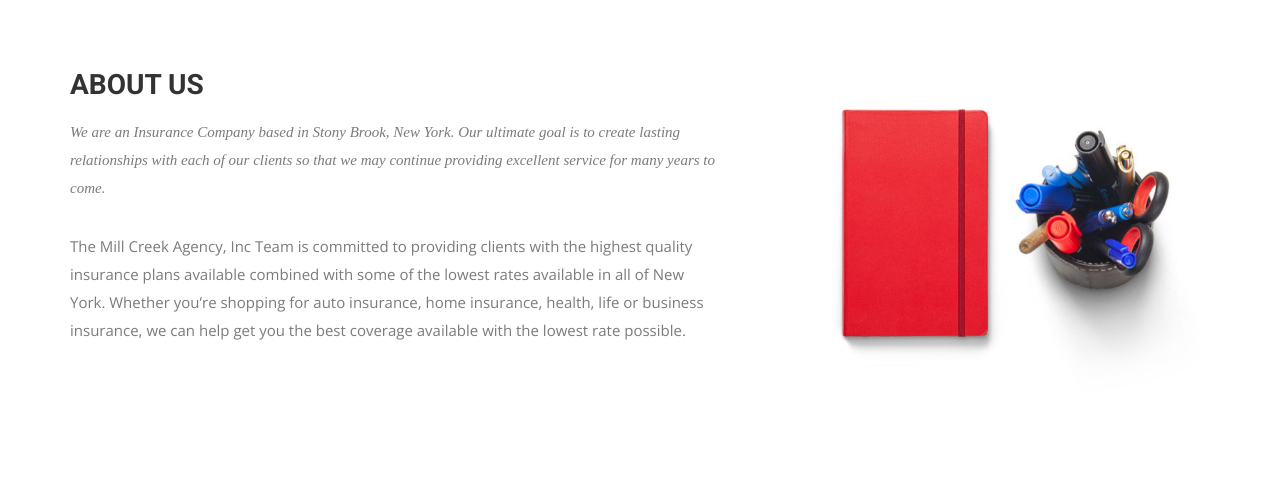
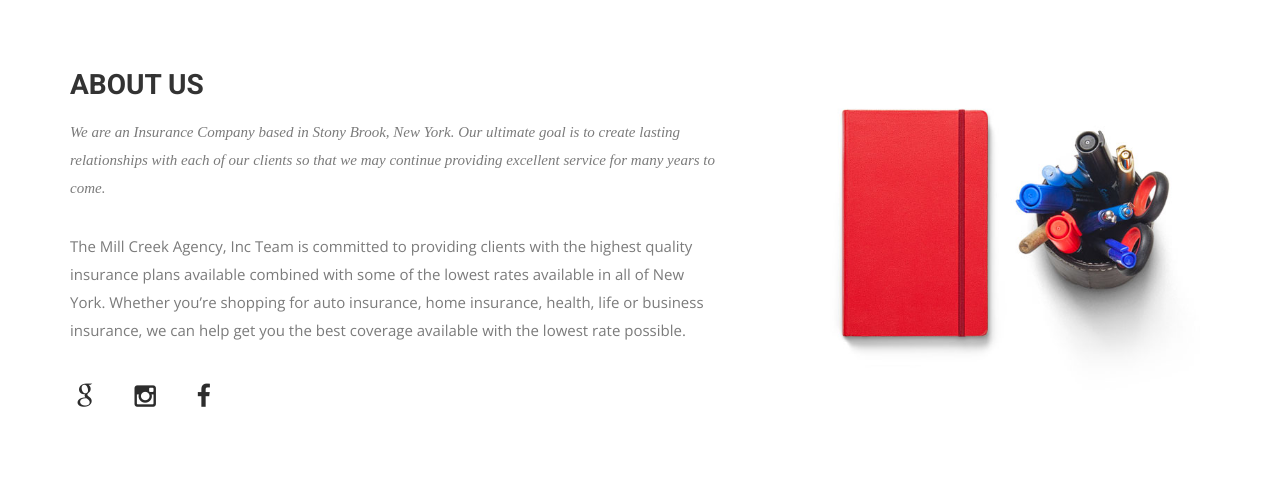
Before and after one commit to MillCreekAgency/Website, a Jekyll site: the page built from index.html, in a window 1280 px wide. Shown: the part 859-1355 px from the top of the page. Built offline with Jekyll 4.4.1, drawn with Linux system fonts in a browser that asks for light colours; nearby versions of some CDN libraries; some web fonts are replaced.

Commit message:
Added social media

```diff
--- a/index.html
+++ b/index.html
@@ -27,6 +27,17 @@ permalink: /
             <p>We are an Insurance Company based in Stony Brook, New York. Our ultimate goal is to create lasting relationships with each of our clients so that we may continue providing excellent service for many years to come.</p>
           </div>
           <p>The Mill Creek Agency, Inc Team is committed to providing clients with the highest quality insurance plans available combined with some of the lowest rates available in all of New York. Whether you’re shopping for auto insurance, home insurance, health, life or business insurance, we can help get you the best coverage available with the lowest rate possible.</p>
+          <ul class="social-icons">
+            <li>
+              <a href="https://plus.google.com/b/116147244824032916494/116147244824032916494"><i class="fa fa-google"></i></a>
+            </li>
+            <li>
+              <a href="https://www.instagram.com/millcreekagency/"><i class="fa fa-instagram"></i></a>
+            </li>
+            <li>
+              <a href=" https://www.facebook.com/millcreekagencyinsure/"><i class="fa fa-facebook"></i></a>
+            </li>
+          </ul>
         </div>
       </div><!-- .col-md-7 close -->
       <div class="col-md-5 col-sm-12">
@@ -179,7 +190,7 @@ permalink: /
                 <img src="img/cotation.png" alt="IMG">
                 <p>"Our commitment to excellence and dedication to detail provides our clients the satisfaction of knowing they are getting the best protection at the best price"</p>
                 <div class="user">
-                  <img src="img/item-img1.jpg" alt="Pepole">
+                  <img src="img/anonymous.png" alt="Pepole">
                   <p><span>Scott Heaney</span> President - Mill Creek Agency</p>
                 </div>
             </div>
@@ -187,7 +198,7 @@ permalink: /
               <img src="img/cotation.png" alt="IMG">
                 <p>"As an independent insurance agency, we work with insurers that have proven their performance and value over the years. We carefully select highly regarded underwriters that offer comprehensive coverages at highly competitive rates."</p>
                 <div class="user">
-                  <img src="img/stephen.jpg" alt="Pepole">
+                  <img src="img/anonymous.png" alt="Pepole">
                   <p><span>Stephen Thuilot</span> Vice President - Mill Creek Agency</p>
                 </div>
             </div>
@@ -195,7 +206,7 @@ permalink: /
               <img src="img/cotation.png" alt="IMG">
                 <p>"Whether it’s just a simple question or you’re facing a difficult situation, you can count on us to always be there when you need us."</p>
                 <div class="user">
-                  <img src="img/item-img1.jpg" alt="Pepole">
+                  <img src="img/anonymous.png" alt="Pepole">
                   <p><span>Kristi D’Cruz</span> Administrative Director - Mill Creek Agency</p>
                 </div>
             </div>
@@ -203,7 +214,7 @@ permalink: /
               <img src="img/cotation.png" alt="IMG">
                 <p>"We put our wisdom to work for you to bring you the best options available at the most cost efficient pricing."</p>
                 <div class="user">
-                  <img src="img/bryce.jpg" alt="Pepole">
+                  <img src="img/anonymous.png" alt="Pepole">
                   <p><span>Bryce Thuilot</span> Systems Adminstrator</p>
                 </div>
             </div>
```
Also changed, not shown: contact.html (+3 -15 lines), img/anonymous.png (added).
